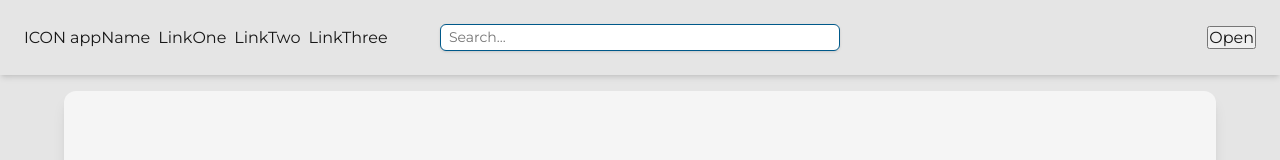
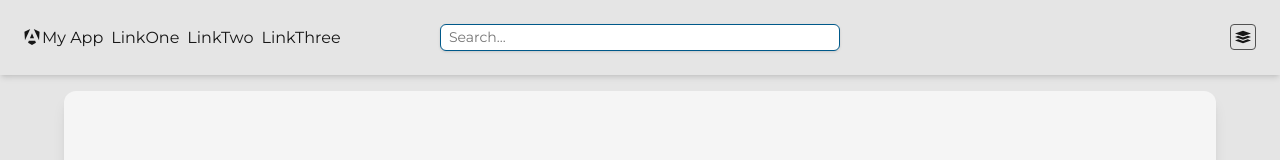
Before and after one commit to thegroosalugg/python-sql-angular, an Angular app in the folder client/: page / in a window 1280 px wide. Shown: the top 160 px of the page. Built offline with nearby package versions, Linux system fonts and the light colour scheme.

Commit message:
added customisable svgs

```diff
--- a/client/src/app/layout/header/header.html
+++ b/client/src/app/layout/header/header.html
@@ -1,11 +1,13 @@
 <header>
   <div class="content-left">
-    <button aria-label="left-sidebar-mobile">Open</button>
+    <button aria-label="left-sidebar-mobile">
+      <app-svg icon="hamburger" />
+    </button>
   </div>
   <div class="nav-bar">
     <h1>
-      ICON
-      <span class="text">appName</span>
+      <app-svg icon="angular" />
+      <span class="text">My App</span>
     </h1>
     <nav>
       <a href="/">LinkOne</a>
@@ -19,6 +21,8 @@
     </form>
   </div>
   <div class="content-right">
-    <button aria-label="right-sidebar">Open</button>
+    <button aria-label="right-sidebar">
+      <app-svg icon="layers" />
+    </button>
   </div>
 </header>
--- a/client/src/app/layout/header/header.scss
+++ b/client/src/app/layout/header/header.scss
@@ -27,7 +27,7 @@ header {
   h1 {
     display: flex;
     align-items: center;
-    gap: 0.25rem;
+    gap: 0.125rem;
 
     .text {
       @media (min-width: 768px)  { display: none;   }
@@ -73,3 +73,10 @@ header {
     box-shadow: var(--shadow-sm);
   }
 }
+
+button {
+  background: none;
+  padding: 0.25rem;
+  border: var(--border) var(--text);
+  border-radius: var(--rounded-sm);
+}
--- a/client/src/app/layout/header/header.ts
+++ b/client/src/app/layout/header/header.ts
@@ -1,8 +1,9 @@
 import { Component } from '@angular/core';
+import { Svg } from "app/shared/svg/svg";
 
 @Component({
      selector: 'app-header',
-      imports: [],
+      imports: [Svg],
   templateUrl: './header.html',
      styleUrl: './header.scss'
 })
--- /dev/null
+++ b/client/src/app/shared/svg/svg.html
@@ -0,0 +1,3 @@
+<svg>
+  <use [attr.href]="href()"></use>
+</svg>
--- /dev/null
+++ b/client/src/app/shared/svg/svg.scss
@@ -0,0 +1,4 @@
+svg {
+  width: 1rem;
+  height: 1rem;
+}
--- /dev/null
+++ b/client/src/app/shared/svg/svg.ts
@@ -0,0 +1,13 @@
+import { Component, computed, input } from '@angular/core';
+import { Icon } from './svg.types';
+
+@Component({
+     selector: 'app-svg',
+      imports: [],
+  templateUrl: './svg.html',
+     styleUrl: './svg.scss',
+})
+export class Svg {
+  icon = input<Icon>();
+  href = computed(() => `/icons.svg#icon-${this.icon()}`);
+}
--- /dev/null
+++ b/client/src/app/shared/svg/svg.types.ts
@@ -0,0 +1 @@
+export type Icon = 'angular' | 'cart' | 'hamburger' | 'hamburger-2' | 'layers';
```
Also changed, not shown: client/public/icons.svg (added), 1 other file (tests, documents, lock files or other folders).
